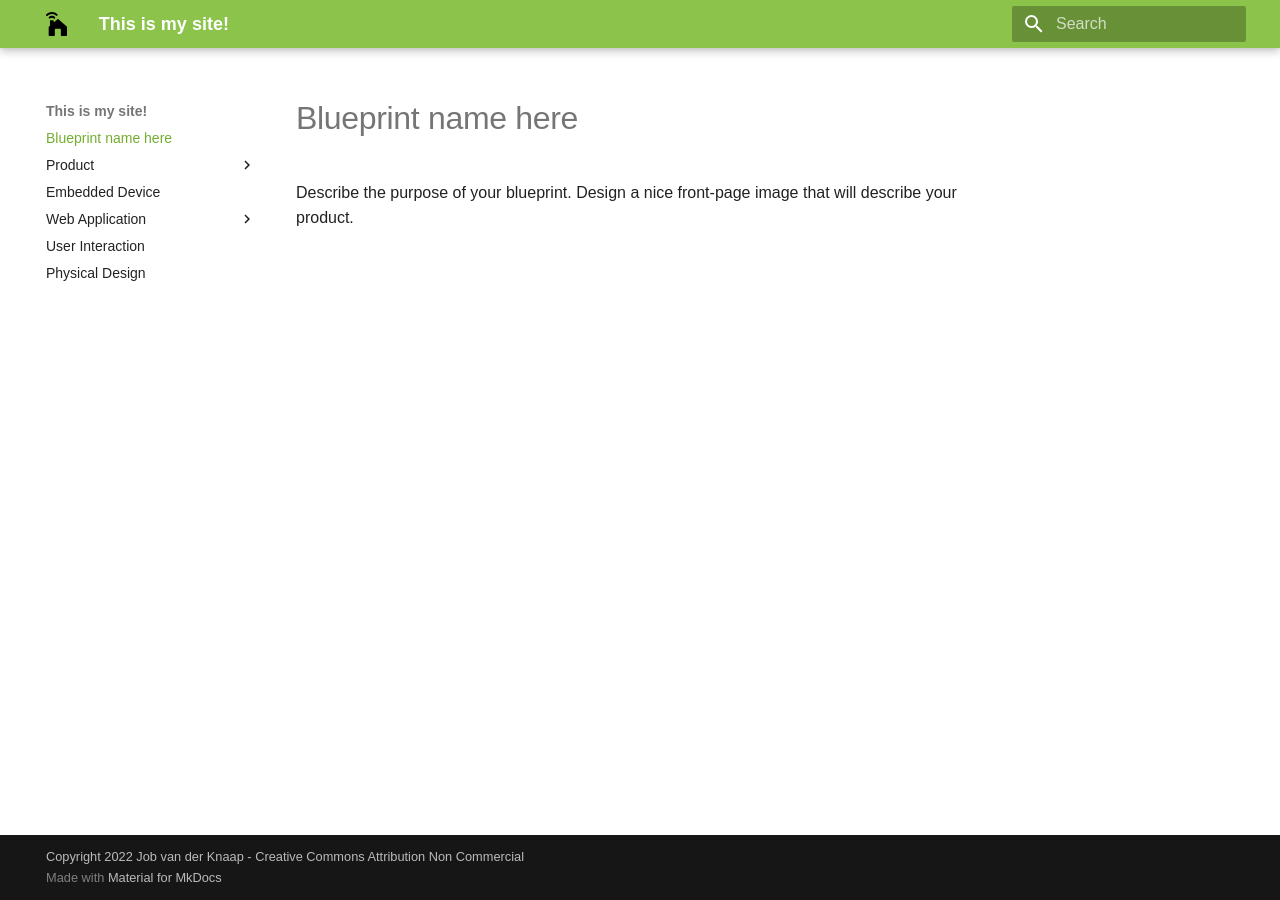
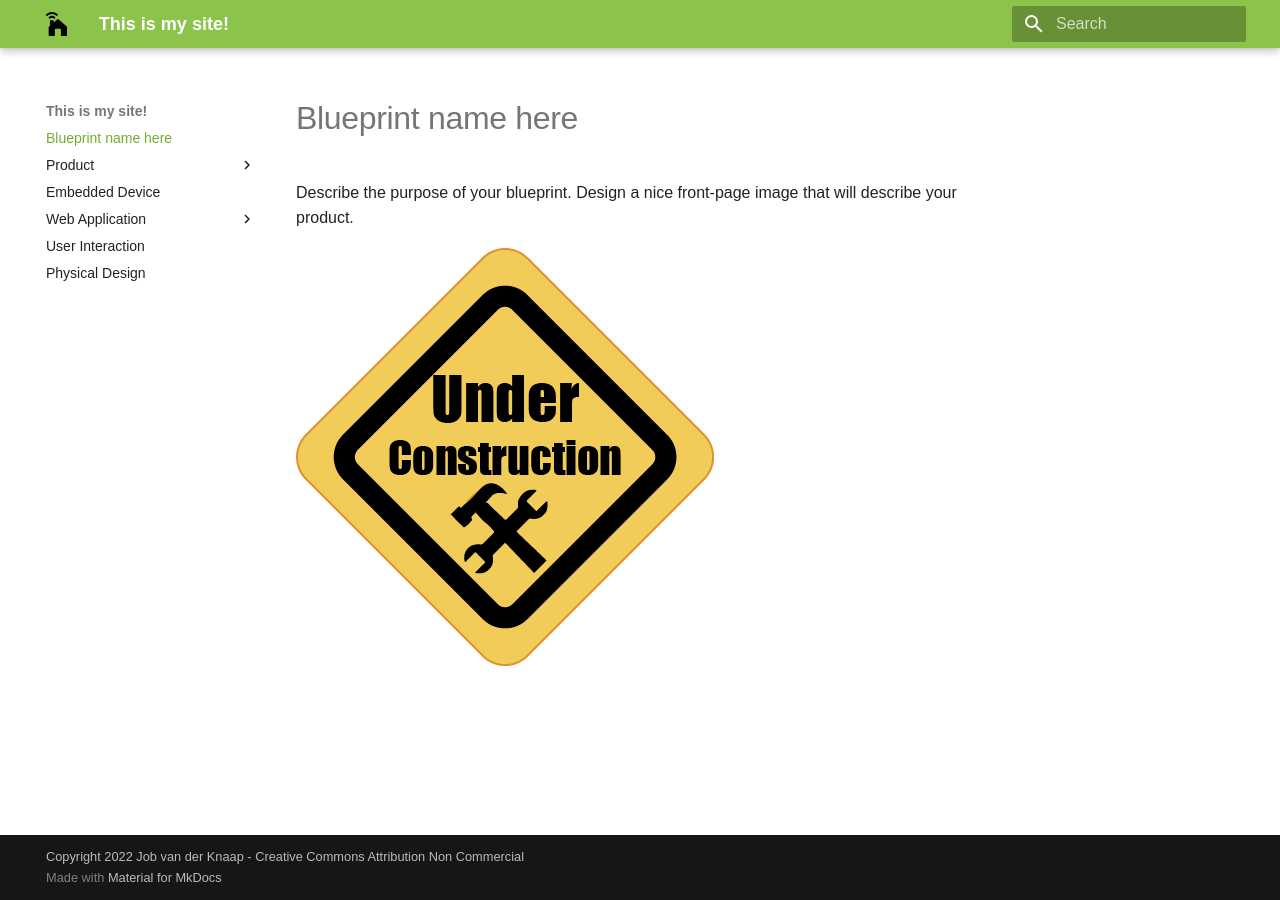
Before and after one commit to jobknaap/Test-import, an MkDocs documentation site: the page built from docs/index.md, in a window 1280 px wide. Built offline with MkDocs 1.6.1 and Material for MkDocs 9.7.7, drawn with Linux system fonts in a browser that asks for light colours; some web fonts are replaced.

```diff
--- a/docs/index.md
+++ b/docs/index.md
@@ -1,3 +1,5 @@
 # Blueprint name here
 
 Describe the purpose of your blueprint. Design a nice front-page image that will describe your product.
+
+![Under construction sign](docs/../images/Construction.png)
```
